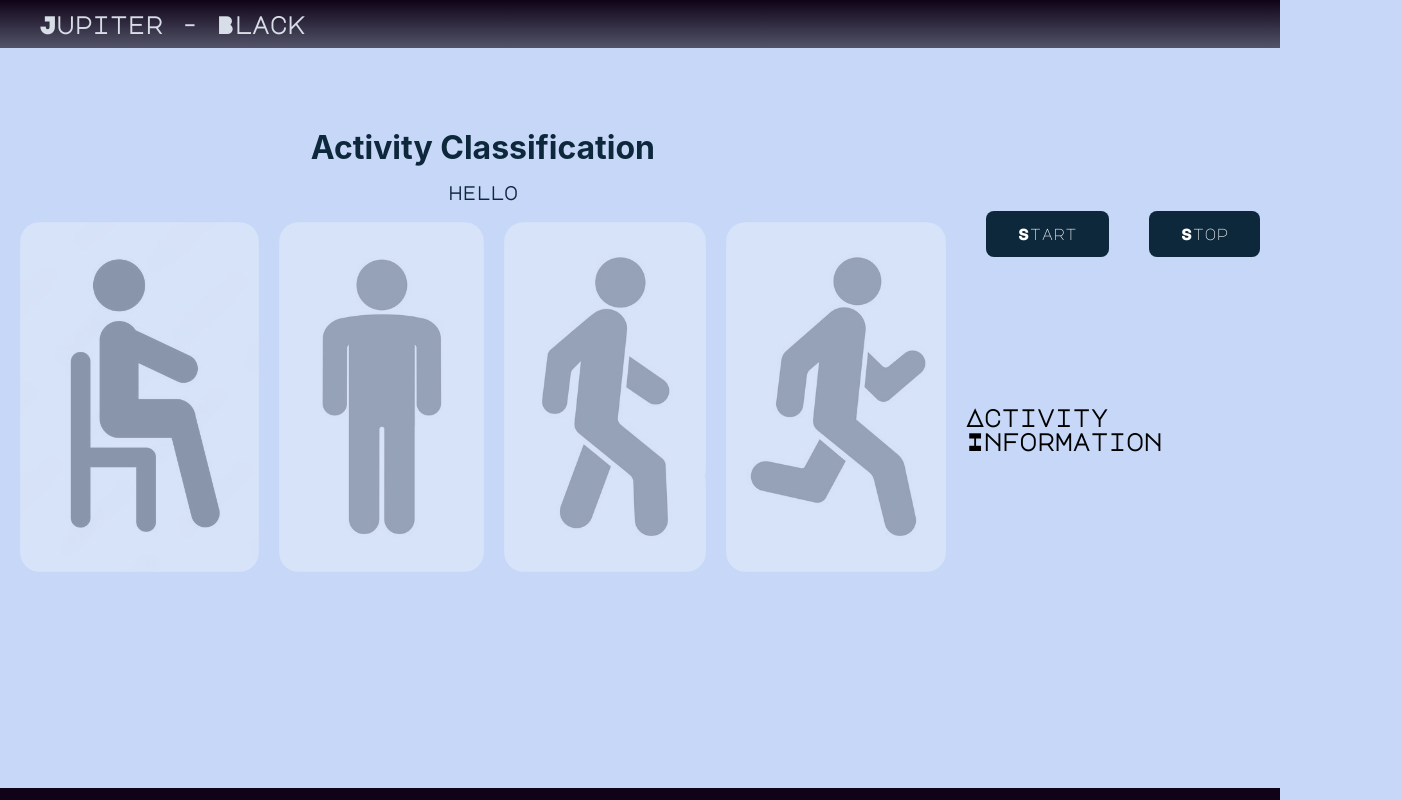
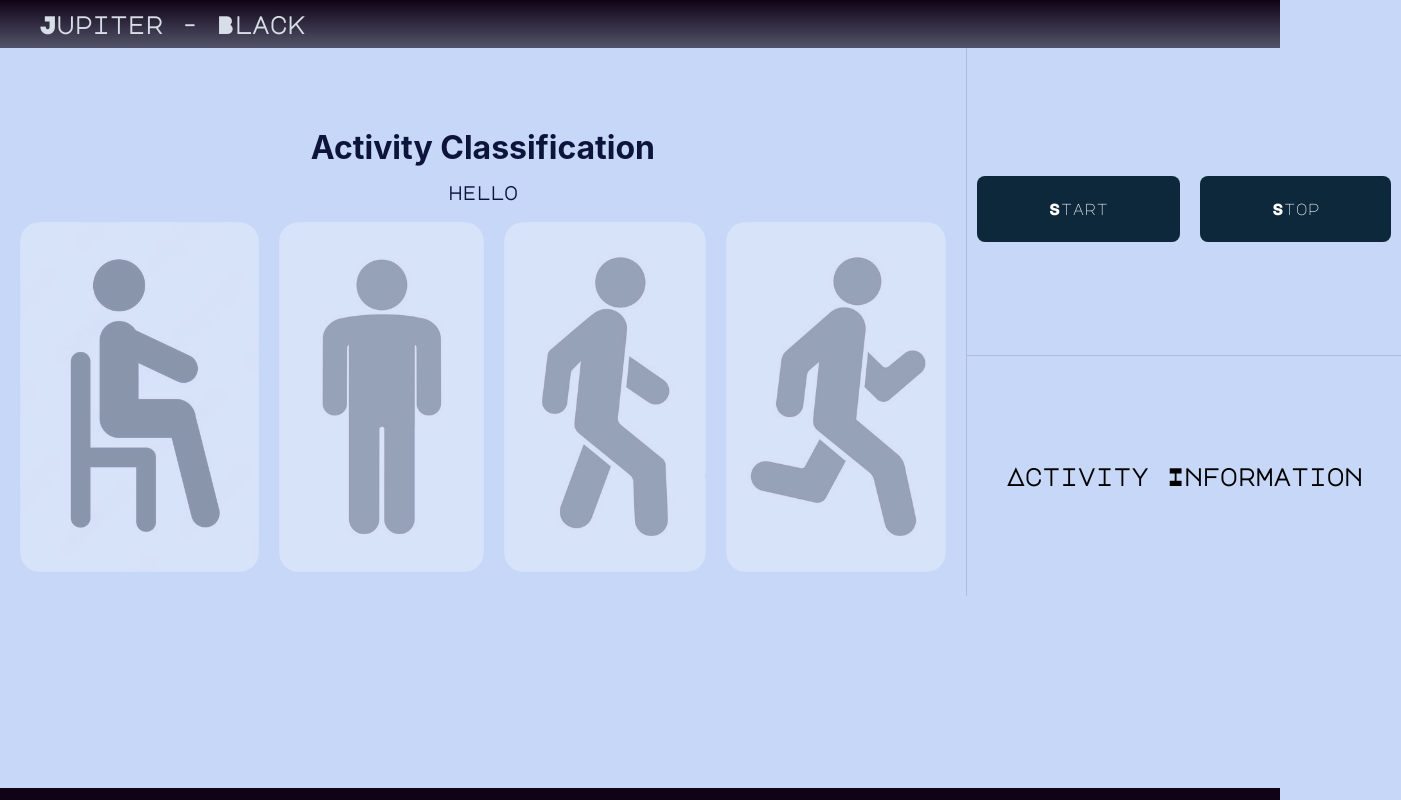
Before and after one commit to nawal-0/Jupiter---Black, a React (Create React App) app in the folder mycode/mylib/webapp/: page / in a window 1280 px wide. Shown: the whole page, 1401 px wide, since content can reach past the window. Built offline with nearby package versions, Linux system fonts and the light colour scheme; no server answers.

Commit message:
implemented button callback

```diff
--- a/mycode/mylib/webapp/package.json
+++ b/mycode/mylib/webapp/package.json
@@ -3,6 +3,9 @@
   "version": "0.1.0",
   "private": true,
   "dependencies": {
+    "@emotion/react": "^11.11.4",
+    "@emotion/styled": "^11.11.5",
+    "@mui/material": "^5.15.16",
     "@testing-library/jest-dom": "^5.17.0",
     "@testing-library/react": "^13.4.0",
     "@testing-library/user-event": "^13.5.0",
--- a/mycode/mylib/webapp/src/components/custom-button.js
+++ b/mycode/mylib/webapp/src/components/custom-button.js
@@ -1,16 +1,16 @@
-import React, { useEffect, useState } from "react";
+import React from "react";
 import styled from 'styled-components';
 
 const Button = styled.button`
     background-color: #0d273b;
     border: none;
     color: white;
-    padding: 15px 32px;
+    padding: 25px 72px;
     text-align: center;
     text-decoration: none;
     display: inline-block;
     font-size: 16px;
-    margin: 4px 2px;
+    margin: 4px 10px;
     cursor: pointer;
     border-radius: 8px;
     &:hover {
@@ -18,10 +18,11 @@ const Button = styled.button`
     }
 `;
 
-function CustomButton({text}) {
+function CustomButton({text, socket}) {
 
     const onClick = () => {
-        console.log('Button clicked');
+        //console.log('Button clicked');
+        socket.emit('buttonClicked', text + '\n');
     }
 
     return (
--- a/mycode/mylib/webapp/src/data/styles.css
+++ b/mycode/mylib/webapp/src/data/styles.css
@@ -6,7 +6,7 @@
   --black: #100318;
   --grayPurple: #525469;
   --bgColour: #c6d7f7;
-  --fgColour: #0d273b;
+  --fgColour: #0d143b;
   --fgColourLighter: #d8dee7;
   --headerTextColor:var(--fgColourLighter);
 }
--- a/mycode/mylib/webapp/src/pages/Home.js
+++ b/mycode/mylib/webapp/src/pages/Home.js
@@ -1,5 +1,5 @@
 import React, { useEffect, useState } from 'react';
-import styled from 'styled-components';
+import Divider from '@mui/material/Divider';
 import io from 'socket.io-client';
 import ActivityIcon from '../components/activity-icon';
 import CustomButton from '../components/custom-button';
@@ -31,13 +31,13 @@ export default function Home() {
                     <ActivityIcon image={icons.runImage} encoding={"0011"} data={data} />
                 </div>
             </div>
-
+            <Divider orientation='vertical' flexItem />
             <div className='right-container'>
                 <div className='button-container'>
-                    <CustomButton text="Start" />
-                    <CustomButton text="Stop" />
+                    <CustomButton text="Start" socket={socket}/>
+                    <CustomButton text="Stop" socket={socket} />
                 </div>
-
+                <Divider flexItem />
                 <div className='info-container'>
                     <h2>Activity Information</h2>
                 </div>
```
Also changed, not shown: mycode/mylib/webapp/src/data/serial-server.js (+7 -0 lines), 1 other file (tests, documents, lock files or other folders).
